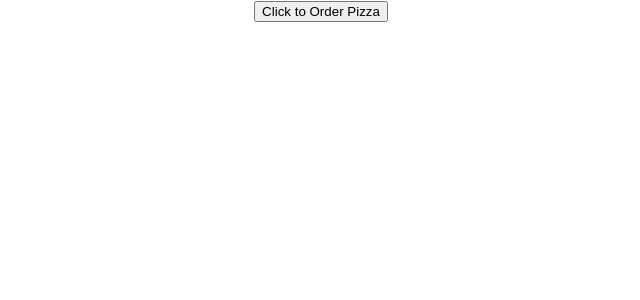
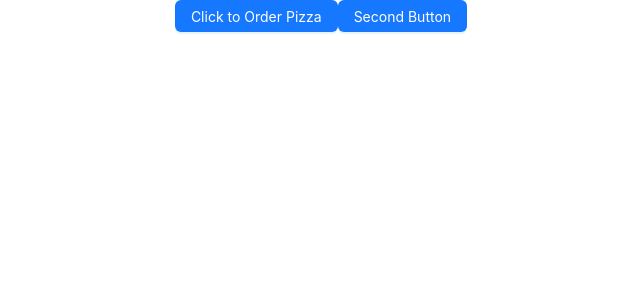
Before and after one commit to j4ysanchez/ordersystem, a React (Create React App) app in the folder front-end/order-fe/: page / in a window 1280 px wide. Shown: the top 300 px of the page, without its empty margins (319-959 px from the left). Built offline with nearby package versions, Linux system fonts and the light colour scheme.

Commit message:
Added cross origin support and ant design library

```diff
--- a/front-end/order-fe/package.json
+++ b/front-end/order-fe/package.json
@@ -8,6 +8,7 @@
     "@testing-library/jest-dom": "^5.17.0",
     "@testing-library/react": "^13.4.0",
     "@testing-library/user-event": "^13.5.0",
+    "antd": "^5.14.2",
     "react": "^18.2.0",
     "react-dom": "^18.2.0",
     "react-scripts": "^5.0.1",
--- a/front-end/order-fe/src/App.js
+++ b/front-end/order-fe/src/App.js
@@ -1,5 +1,8 @@
 import logo from "./logo.svg";
 import "./App.css";
+import { Button } from 'antd';
+
+
 
 function App() {
   const handleOrder = () => {
@@ -7,6 +10,7 @@ function App() {
     const data = {
       pizzaType: "pepperoni",
       size: "medium",
+      customer: "Jason"
     };
 
     fetch("http://localhost:8080/orderReceived", {
@@ -24,7 +28,8 @@ function App() {
 
   return (
     <div className="App">
-      <button onClick={handleOrder}>Click to Order Pizza</button>
+      <Button type="primary" onClick={handleOrder}>Click to Order Pizza</Button>
+      <Button type="primary" onClick={handleOrder}>Second Button</Button>
     </div>
   );
 }
```
Also changed, not shown: 2 other files (tests, documents, lock files or other folders).
